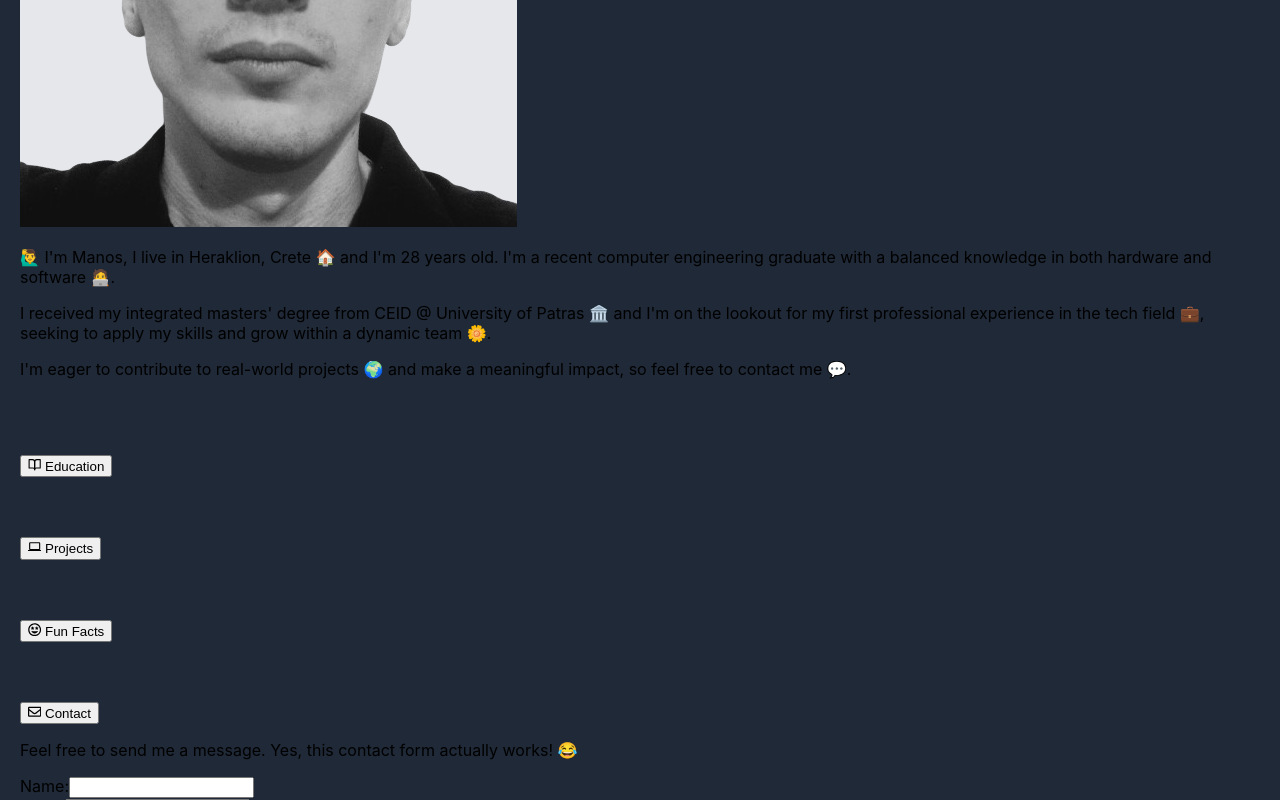
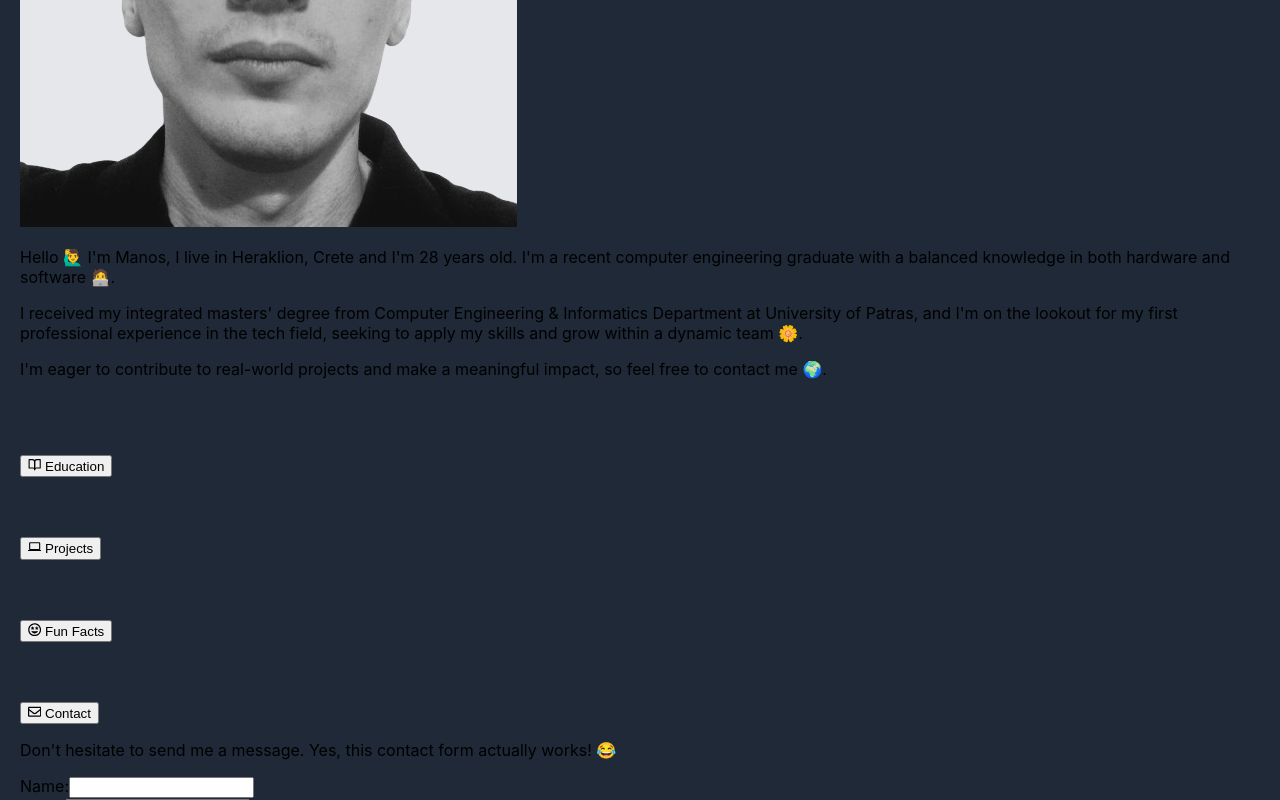
Before and after one commit to manosmin/manosmin.github.io, a React (Create React App) app: page / in a window 1280 px wide. Both pictures are taken after a click on the button "Contact". Shown: the part 491-1291 px from the top of the page. Built offline with nearby package versions, Linux system fonts and the light colour scheme.

Commit message:
various text corrections

```diff
--- a/src/components/About.js
+++ b/src/components/About.js
@@ -21,13 +21,13 @@ const About = () => {
         <div className="w-full flex flex-col items-center">
           <img src="/profile.png" id="profile-pic" alt="Profile" className="w-48 h-48 rounded-full shadow-lg" />
           <p className="mt-6 text-center text-gray-200">
-          🙋‍♂️ I'm <span className='font-medium'>Manos</span>, I live in Heraklion, Crete 🏠 and I'm 28 years old. I'm a recent computer engineering graduate with a balanced knowledge in both hardware and software 🧑‍💻.
+          Hello 🙋‍♂️ I'm <span className='font-medium'>Manos</span>, I live in Heraklion, Crete and I'm 28 years old. I'm a recent computer engineering graduate with a balanced knowledge in both hardware and software 🧑‍💻.
           </p>
           <p className="mt-2 text-gray-200 text-center">
-            I received my integrated masters' degree from <span className='font-medium'>CEID @ University of Patras</span> 🏛️ and I'm on the lookout for my first professional experience in the tech field 💼, seeking to apply my skills and grow within a dynamic team 🌼.
+            I received my integrated masters' degree from Computer Engineering & Informatics Department at University of Patras, and I'm on the lookout for my first professional experience in the tech field, seeking to apply my skills and grow within a dynamic team 🌼.
           </p>
           <p className="mt-2 text-gray-200 text-center">
-            I'm eager to contribute to real-world projects 🌍 and make a meaningful impact, so feel free to contact me 💬.
+            I'm eager to contribute to real-world projects and make a meaningful impact, so feel free to contact me 🌍.
           </p>
         </div>
       )}
--- a/src/components/Contact.js
+++ b/src/components/Contact.js
@@ -57,7 +57,7 @@ const Contact = () => {
       {isFormVisible && (
 
         <form onSubmit={handleSubmit} className="mt-4 space-y-4">
-          <p>Feel free to send me a message. Yes, this contact form actually works! 😂</p>
+          <p>Don't hesitate to send me a message. Yes, this contact form actually works! 😂</p>
           <div>
             <label className="text-gray-200 block">Name:</label>
             <input
--- a/src/components/Education.js
+++ b/src/components/Education.js
@@ -25,8 +25,8 @@ const Education = () => {
             target="_blank"
             className="font-medium text-gray-200 hover:underline"
           >
-            🎓 MEng &ndash; Computer Engineering and Informatics Department, University of Patras
-          </a></li>
+            University of Patras | MEng, Computer Engineering and Informatics
+          </a> 🧑‍🎓</li>
           <li><p>09/2014 &ndash; 07/2024</p></li>
           <li><p className="text-gray-200 inline font-medium">Grade: </p>
           <p className="text-gray-200 inline">6.57/10.0</p></li>
@@ -37,8 +37,8 @@ const Education = () => {
             href="https://nemertes.library.upatras.gr/items/b24439d5-3bd7-4de0-b9f6-8f67c0ddf3aa"
             className="hover:underline inline"
           >
-            "Process mining on cyber-physical systems: Liqueur Plant case study"&nbsp;
-          </a>
+            "Process mining on cyber-physical systems: Liqueur Plant case study"
+          </a>&nbsp;
           <p className="text-gray-200 italic inline">
           (Integration of a data-driven methodology named "process mining" on a liqueur production system in order to reveal, analyze and find ways to improve the production process)
           </p></li>
--- a/src/components/Facts.js
+++ b/src/components/Facts.js
@@ -19,9 +19,9 @@ function Facts() {
       </button>
       {isOpen && (
         <ul class="list-inside list-disc">
-            <li className='mt-2'>I was trained to be a flight dispatcher and worked in the control tower of a small military airport on a border island, as part of my military service. 👨🏻‍✈️✈️</li>
-            <li className='mt-2'>I used to play online poker and have won several tournaments at small stakes, the largest of which had 3600 participants! 💸🤑💰</li>
-            <li className='mt-2'>In my teenage years, I was a member of a local basketball team as a shooting guard and had also participated in the juniors' local championship for a few matches. ( っ'-')╮ =͟͟͞͞🏀 </li>
+            <li className='mt-2'>I was trained as a flight dispatcher and worked in the control tower of a small military airport on a border island, as part of my military service. 👨🏻‍✈️✈️</li>
+            <li className='mt-2'>I used to play online poker and have won several tournaments at small stakes, the largest of which had 3600 participants. 💸🤑💰</li>
+            <li className='mt-2'>In my teenage years, I played for a local basketball team as a shooting guard and was also participating in the juniors' local championship. ( っ'-')╮ =͟͟͞͞🏀 </li>
         </ul>
         )}
     </section>
```
